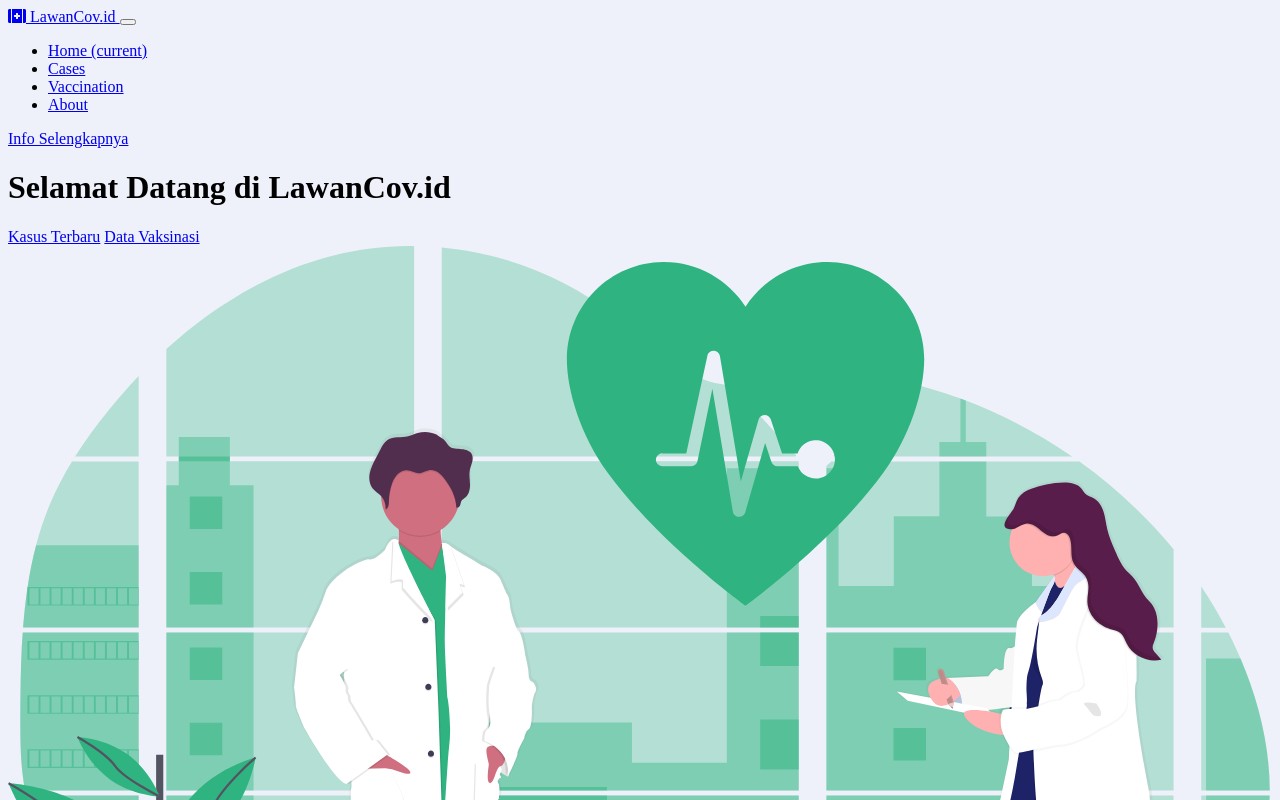
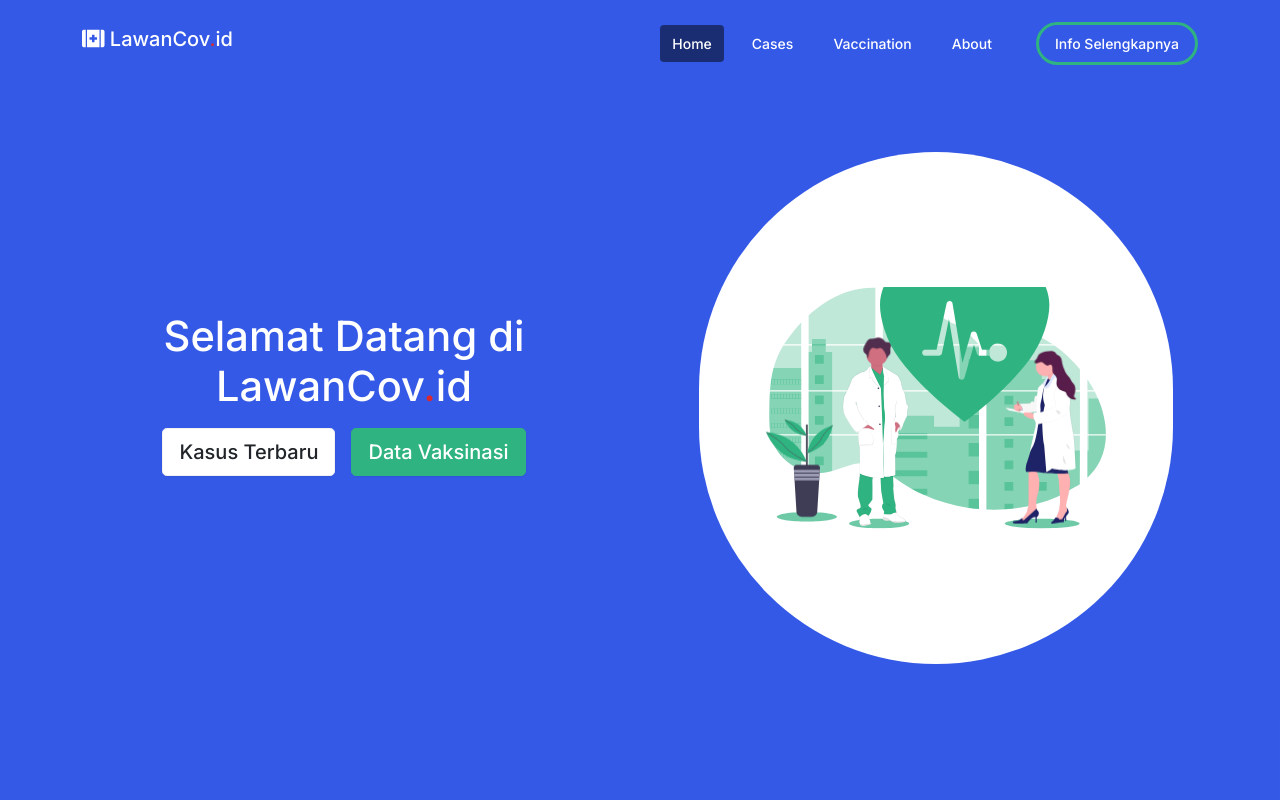
Before and after one commit to Waggish-Mepo/ITechno-Cup, a plain HTML site: page index.html in a window 1280 px wide. Shown: the top 800 px of the page. Drawn offline with nearby package versions, Linux system fonts and the light colour scheme; the site is published under a folder, as on GitHub Pages, so addresses that start at the root find nothing; no server answers.

Commit message:
remove slash from index

```diff
--- a/index.html
+++ b/index.html
@@ -6,9 +6,9 @@
     <meta name="viewport" content="width=device-width, initial-scale=1.0">
     <title>LawanCov.id</title>
 
-    <link rel="stylesheet" href="/css/style.css">
-    <link rel="stylesheet" href="/css/animation.css">
-    <link rel="stylesheet" href="/css/bootstrap.min.css">
+    <link rel="stylesheet" href="css/style.css">
+    <link rel="stylesheet" href="css/animation.css">
+    <link rel="stylesheet" href="css/bootstrap.min.css">
     <link rel="stylesheet" href="https://cdnjs.cloudflare.com/ajax/libs/font-awesome/5.15.3/css/all.min.css" integrity="sha512-iBBXm8fW90+nuLcSKlbmrPcLa0OT92xO1BIsZ+ywDWZCvqsWgccV3gFoRBv0z+8dLJgyAHIhR35VZc2oM/gI1w==" crossorigin="anonymous" referrerpolicy="no-referrer" />
     <link href="https://unpkg.com/aos@2.3.1/dist/aos.css" rel="stylesheet">
 </head>
```
